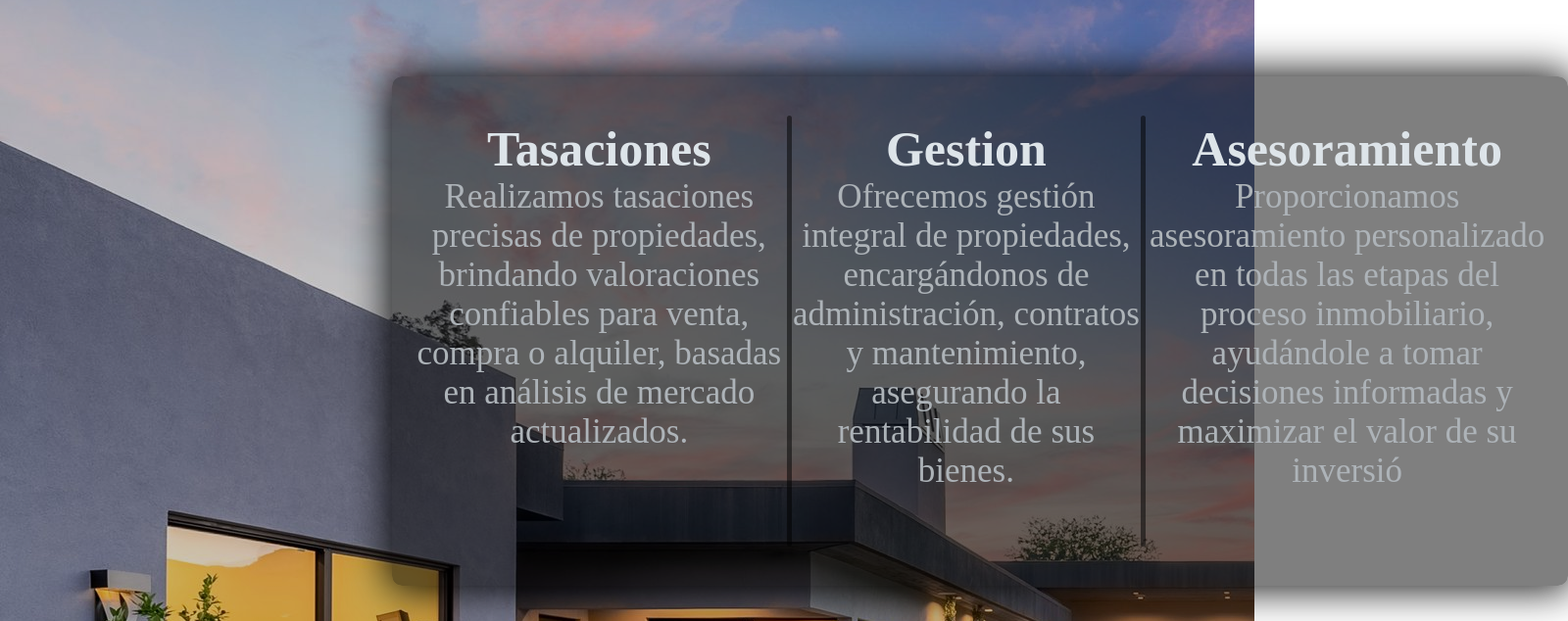
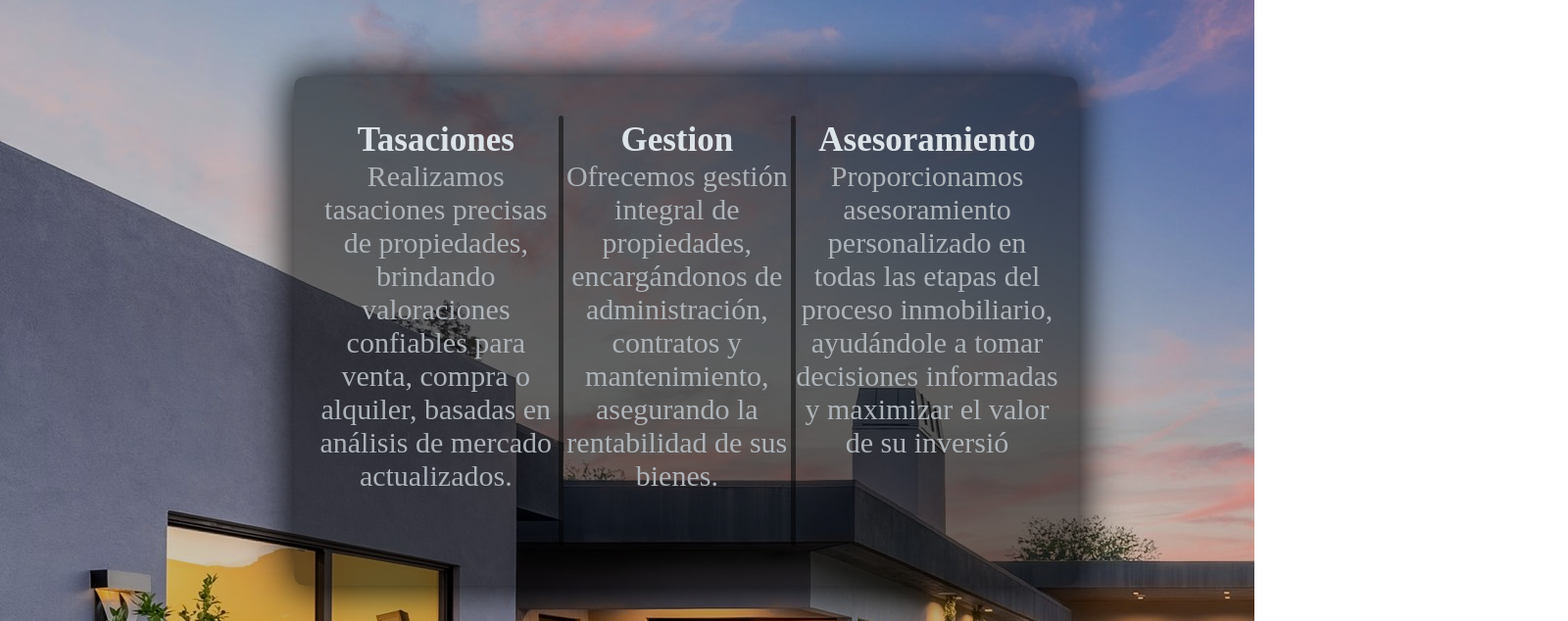
Before and after one commit to lucasalonia/Integrador-Web-Marin-Salonia, a plain HTML site: page index.html in a window 1280 px wide. Shown: the part 122-756 px from the top of the page at 98% size, 1600 px wide, since content can reach past the window. Drawn offline with Linux system fonts and the light colour scheme.

Commit message:
mediadas responsiva inicio

```diff
--- a/stiles/contaco.css
+++ b/stiles/contaco.css
@@ -67,6 +67,7 @@ div{
     width: 100px;
 }
 .correccion{
+
     padding: 5px;
     font-size: 20px;
     height: 100px;
--- a/stiles/index.css
+++ b/stiles/index.css
@@ -52,6 +52,22 @@ hr.divisor {
     border-radius: 5px;
     margin: 20px 0;
   }
+
+  /* RESPONSIVE PRESENTACION */
+  @media (max-width: 1366px){
+    div.presentacion__servicios{
+       width: 800px;
+       left: 300px;
+
+    }
+    h1.presentacion__servicios__sub--h1{
+        font-size: 35px;
+    }
+    p.presentacion__servicios__sub--p{
+        font-size: 30px;
+    }
+  }
+  /* FIN RESPONSIVE PRESENTACION */
 
 /*FIN SECCION PRECENTACION*/
 
```
